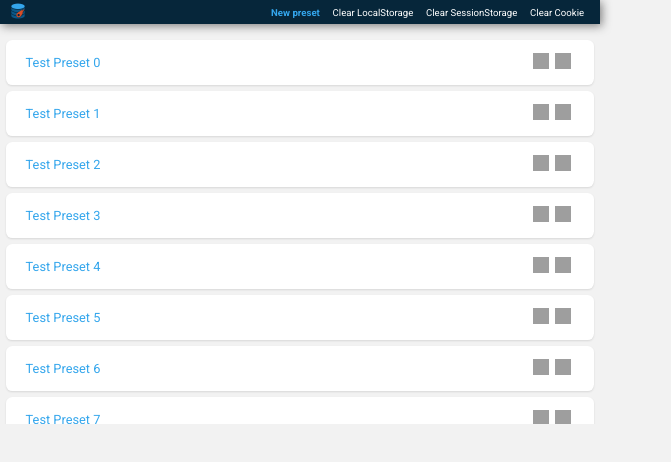
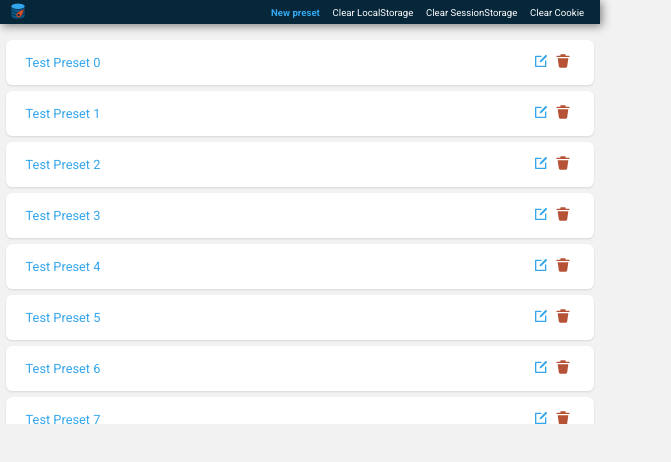
Before and after one commit to MaksimKasyanenko/SnapStorage, a Vue app in the folder SnapStorageVueApp/: page / in a window 1280 px wide. Shown: the top 462 px of the page, without its empty margins (0-671 px from the left). Built offline with nearby package versions, Linux system fonts and the light colour scheme; grey boxes are pictures that could not be loaded.

Commit message:
fixes in preset list

```diff
--- a/SnapStorageVueApp/src/assets/main.css
+++ b/SnapStorageVueApp/src/assets/main.css
@@ -139,13 +139,13 @@ th:first-child, td:first-child {
     padding: 0 .4rem;
 }
 
-img.icon {
+.icon svg {
     width: 1rem;
     height: 1rem;
     transition: all .3s;
 }
 
-button img.icon:hover {
+button .icon:hover svg {
     transform: scale(1.2);
 }
 
--- a/SnapStorageVueApp/src/components/PresetListItem.vue
+++ b/SnapStorageVueApp/src/components/PresetListItem.vue
@@ -1,27 +1,16 @@
-<template>
-<li>
-    <div v-on:click="onPresetClick">{{ props.preset.name }}</div>
-    <div class="btn-container">
-        <button class="p-0 me-1" v-on:click="onEditButtonClick">
-            <img class="icon" src="./icons/edit-ui-svgrepo-com.vue">
-        </button>
-        <button class="p-0" v-on:click="onDeleteButtonClick">
-            <img class="icon" src="./icons/delete-svgrepo-com.vue">
-        </button>
-    </div>
-</li>
-</template>
+<script setup>
+import EditIcon from './icons/EditIcon.vue';
+import DeleteIcon from './icons/DeleteIcon.vue';
 
-<script setup>
 const props = defineProps(['preset']);
 
 async function onPresetClick() {
-    if (preset.clearStorage) {
+    if (props.preset.clearStorage) {
         //sendToContentScript("clear-storage", { storageType: presets[i].storageType });
     }
 
     //sendToContentScript("set-to-storage", { items: presets[i].items, storageType: presets[i].storageType });
-    window.globalEventEmitter.emit('notify', `"${preset.name}" applied`);
+    window.globalEventEmitter.emit('notify', `"${props.preset.name}" applied`);
 }
 
 function onEditButtonClick() {
@@ -37,6 +26,20 @@ async function onDeleteButtonClick() {
     //drawPresetList();
 }
 </script>
+
+<template>
+<li>
+    <div class="preset-name-text" v-on:click="onPresetClick">{{ props.preset.name }}</div>
+    <div class="btn-container">
+        <button class="p-0 me-1" v-on:click="onEditButtonClick">
+            <EditIcon />
+        </button>
+        <button class="p-0" v-on:click="onDeleteButtonClick">
+            <DeleteIcon />
+        </button>
+    </div>
+</li>
+</template>
 
 <style scoped>
 li {
--- /dev/null
+++ b/SnapStorageVueApp/src/components/icons/DeleteIcon.vue
@@ -0,0 +1,5 @@
+<template>
+    <span class="icon">
+        <svg fill="#b65337" width="800px" height="800px" viewBox="0 0 24 24" xmlns="http://www.w3.org/2000/svg"><path d="M5.755,20.283,4,8H20L18.245,20.283A2,2,0,0,1,16.265,22H7.735A2,2,0,0,1,5.755,20.283ZM21,4H16V3a1,1,0,0,0-1-1H9A1,1,0,0,0,8,3V4H3A1,1,0,0,0,3,6H21a1,1,0,0,0,0-2Z"/></svg>
+    </span>
+</template>
--- /dev/null
+++ b/SnapStorageVueApp/src/components/icons/EditIcon.vue
@@ -0,0 +1,5 @@
+<template>
+    <span class="icon">
+        <svg fill="#34a6ec" width="800px" height="800px" viewBox="0 0 24 24" xmlns="http://www.w3.org/2000/svg"><path d="M20.548,3.452a1.542,1.542,0,0,1,0,2.182L12.912,13.27,9.639,14.361l1.091-3.273,7.636-7.636A1.542,1.542,0,0,1,20.548,3.452ZM4,21H19a1,1,0,0,0,1-1V12a1,1,0,0,0-2,0v7H5V6h7a1,1,0,0,0,0-2H4A1,1,0,0,0,3,5V20A1,1,0,0,0,4,21Z"/></svg>
+    </span>
+</template>
--- a/SnapStorageVueApp/src/components/icons/delete-svgrepo-com.vue
+++ /dev/null
@@ -1,3 +0,0 @@
-<template>
-    <svg fill="#b65337" width="800px" height="800px" viewBox="0 0 24 24" xmlns="http://www.w3.org/2000/svg"><path d="M5.755,20.283,4,8H20L18.245,20.283A2,2,0,0,1,16.265,22H7.735A2,2,0,0,1,5.755,20.283ZM21,4H16V3a1,1,0,0,0-1-1H9A1,1,0,0,0,8,3V4H3A1,1,0,0,0,3,6H21a1,1,0,0,0,0-2Z"/></svg>
-</template>
--- a/SnapStorageVueApp/src/components/icons/edit-ui-svgrepo-com.vue
+++ /dev/null
@@ -1,3 +0,0 @@
-<template>
-    <svg fill="#34a6ec" width="800px" height="800px" viewBox="0 0 24 24" xmlns="http://www.w3.org/2000/svg"><path d="M20.548,3.452a1.542,1.542,0,0,1,0,2.182L12.912,13.27,9.639,14.361l1.091-3.273,7.636-7.636A1.542,1.542,0,0,1,20.548,3.452ZM4,21H19a1,1,0,0,0,1-1V12a1,1,0,0,0-2,0v7H5V6h7a1,1,0,0,0,0-2H4A1,1,0,0,0,3,5V20A1,1,0,0,0,4,21Z"/></svg>
-</template>
```
